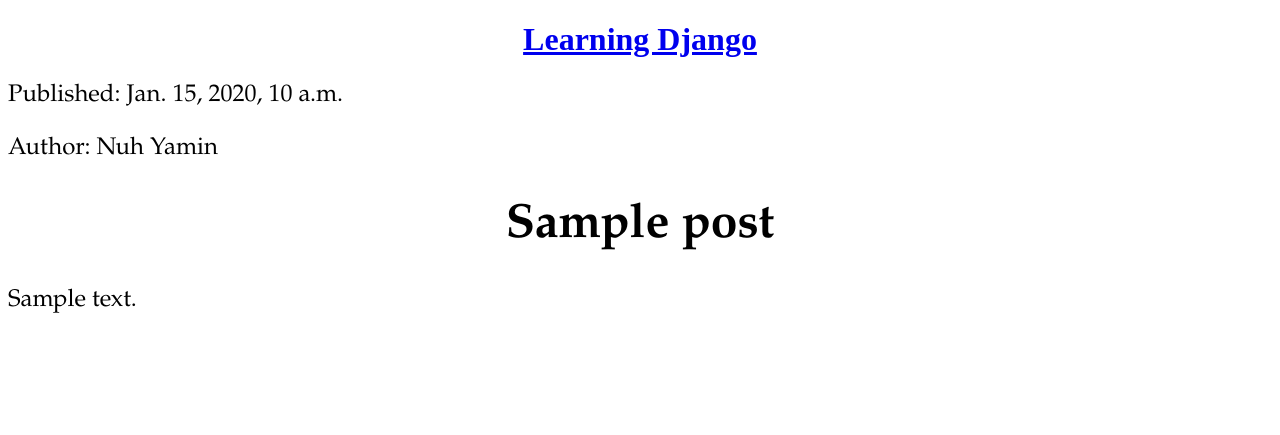
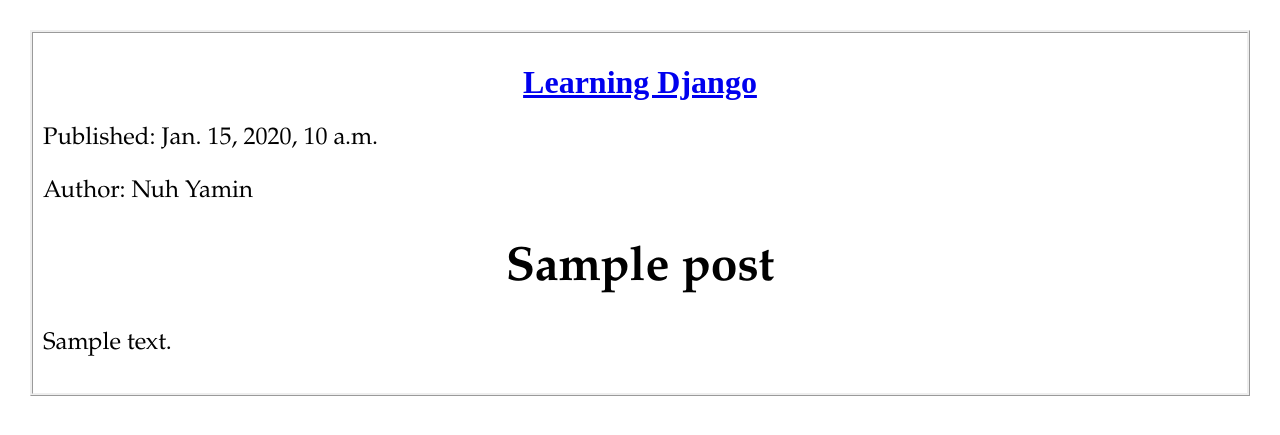
Before and after one commit to nuhyamin/my-first-blog, a Django app: template blog/templates/blog/post_list.html in a window 1280 px wide. Shown: the top 435 px of the page. Run offline with Django 3.2, Linux system fonts and the light colour scheme; the template is opened without the code that fills it: values that come from a table or form of the project are taken from there, others are empty; tables that the repository leaves empty hold one stand-in row (values such as "Sample post").

Commit message:
MOdified html

```diff
--- a/blog/templates/blog/post_list.html
+++ b/blog/templates/blog/post_list.html
@@ -3,6 +3,9 @@
 <head>
 	<title>MY blog</title>
 	<style type="text/css">
+		body{margin:30px;
+			border-style: ridge;
+			padding:10px;}
 		.postcontent{font-family: book antiqua;
 					font-size:18pt;
 					text-align: justify;}
```
